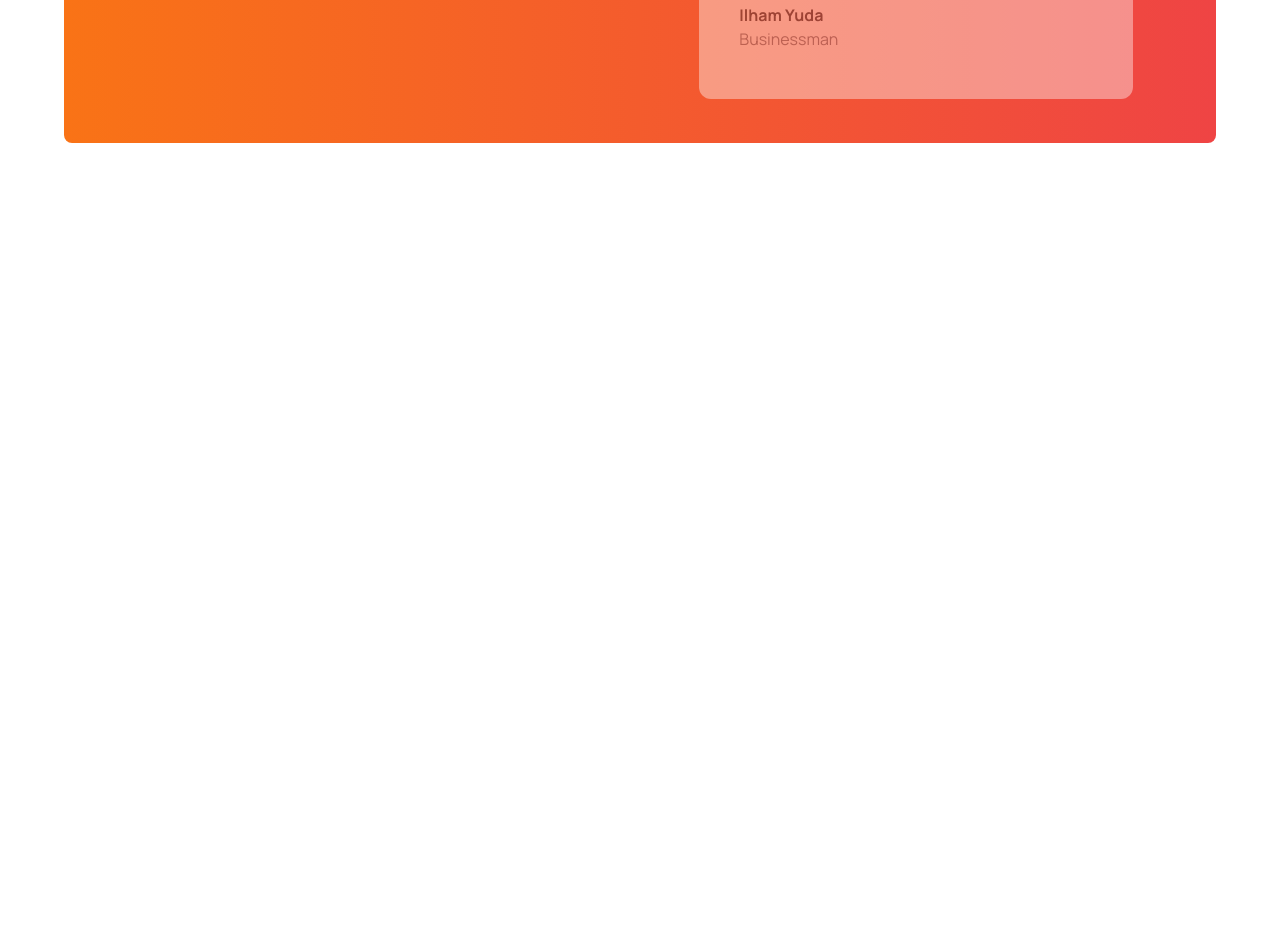
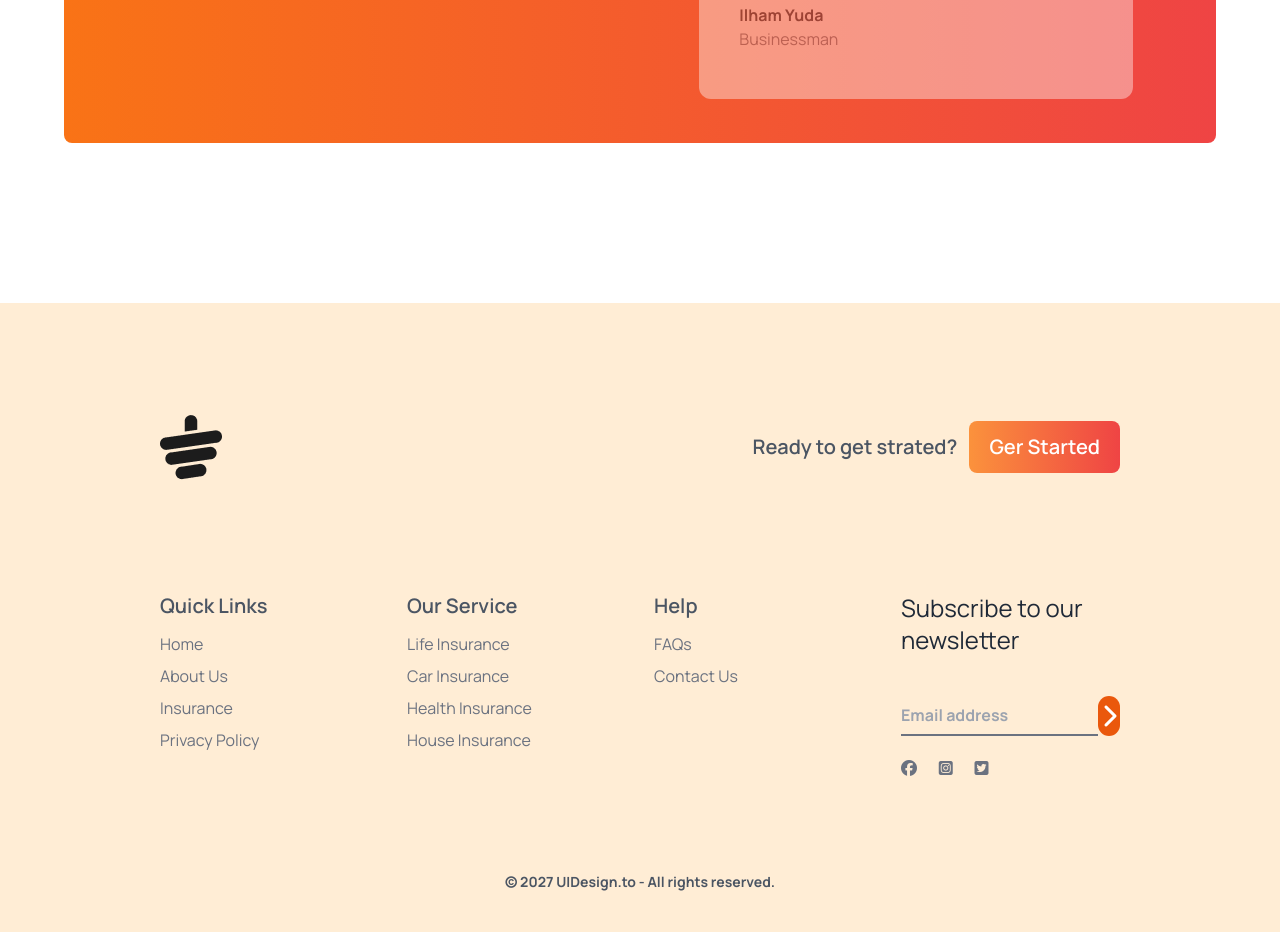
Before and after one commit to subroto123-web/subroto-tea-house-tailwind, a plain HTML site: page index.html in a window 1280 px wide. Shown: the part 2577-3509 px from the top of the page. Before the commit the page ends 2880 px from the top, so only its background shows below. Drawn offline with nearby package versions, Linux system fonts and the light colour scheme.

Commit message:
added footer section.

```diff
--- a/index.html
+++ b/index.html
@@ -158,27 +158,33 @@
             <div class="space-y-11 relative ">
                 <!-- white review -->
                 <div class="bg-white   rounded-xl w-5/6 mx-auto absolute z-10 top-44 right-36">
-                    <div class="absolute -top-8 -left-5 bg-white p-1.5 rounded-full"><img src="./images/client.png" alt=""></div>
+                    <div class="absolute -top-8 -left-5 bg-white p-1.5 rounded-full"><img src="./images/client.png"
+                            alt=""></div>
                     <div class="px-10 py-12">
-                        <p class="text-gray-500">We are providing the best and suitable home insurance services for the people who are interested to treatment</p><br>
+                        <p class="text-gray-500">We are providing the best and suitable home insurance services for the
+                            people who are interested to treatment</p><br>
                         <h4 class="text-gray-800 font-bold">Ilham Yuda</h4>
                         <p class="text-gray-500">Businessman</p>
                     </div>
                 </div>
                 <!-- top review -->
                 <div class="bg-white  rounded-xl relative lg:w-5/6 md:3/4 mx-auto opacity-40">
-                    <div class="absolute -top-8 -left-5 bg-white p-1.5 rounded-full"><img src="./images/client.png" alt=""></div>
+                    <div class="absolute -top-8 -left-5 bg-white p-1.5 rounded-full"><img src="./images/client.png"
+                            alt=""></div>
                     <div class="px-10 py-12">
-                        <p class="text-gray-500">We are providing the best and suitable home insurance services for the people who are interested to treatment</p><br>
+                        <p class="text-gray-500">We are providing the best and suitable home insurance services for the
+                            people who are interested to treatment</p><br>
                         <h4 class="text-gray-800 font-bold">Ilham Yuda</h4>
                         <p class="text-gray-500">Businessman</p>
                     </div>
                 </div>
                 <!-- bottom review -->
                 <div class="bg-white   rounded-xl relative w-5/6 mx-auto opacity-40">
-                    <div class="absolute -top-8 -left-5 bg-white p-1.5 rounded-full"><img src="./images/client.png" alt=""></div>
+                    <div class="absolute -top-8 -left-5 bg-white p-1.5 rounded-full"><img src="./images/client.png"
+                            alt=""></div>
                     <div class="px-10 py-12">
-                        <p class="text-gray-500">We are providing the best and suitable home insurance services for the people who are interested to treatment</p><br>
+                        <p class="text-gray-500">We are providing the best and suitable home insurance services for the
+                            people who are interested to treatment</p><br>
                         <h4 class="text-gray-800 font-bold">Ilham Yuda</h4>
                         <p class="text-gray-500">Businessman</p>
                     </div>
@@ -186,7 +192,87 @@
             </div>
         </section>
 
+
+
     </main>
+    <!-- footer section -->
+    <footer class=" bg-orange-100 flex  justify-center text-gray-500 mx-auto">
+
+        <div class="w-3/4 my-10 lg:mt-28  md:mt-20">
+            <!-- icon -->
+            <div class="mx-auto flex justify-between items-center">
+                <img src="./images/cup.png" alt="">
+                <div class="flex inline-flex items-center gap-3">
+                    <h2 class="text-xl font-semibold text-gray-600">Ready to get strated?</h2>
+                    <button
+                        class="text-white text-xl font-semibold bg-gradient-to-r from-orange-400 to-red-500  px-5 py-3 rounded-lg">Ger
+                        Started</button>
+                </div>
+            </div>
+            <!-- grid -->
+            <div class="grid grid-cols-1 md:grid-cols-2 lg:grid-cols-4 gap-7 mt-28">
+                <!-- grid 1 -->
+                <div class="space-y-3">
+                    <h2 class="text-xl font-semibold text-gray-600 hover:text-orange-700">Quick <a href="#">Links</a>
+                    </h2>
+                    <ul class="space-y-2">
+                        <li class="hover:text-orange-600">Home
+                        </li>
+                        <li class="hover:text-orange-600">About Us
+                        </li>
+                        <li class="hover:text-orange-600">Insurance
+                        </li>
+                        <li class="hover:text-orange-600">Privacy Policy
+                        </li>
+                    </ul>
+                </div>
+                <!-- grid 2 -->
+                <div class="space-y-3">
+                    <h2 class="text-xl font-semibold text-gray-600 hover:text-orange-700">Our Service</h2>
+                    <ul class="space-y-2">
+                        <li class="hover:text-orange-600">Life Insurance
+                        </li>
+                        <li class="hover:text-orange-600">Car Insurance
+                        </li>
+                        <li class="hover:text-orange-600">Health Insurance
+                        </li>
+                        <li class="hover:text-orange-600">House Insurance
+                        </li>
+                    </ul>
+                </div>
+                <!-- grid 3 -->
+                <div class="space-y-3">
+                    <h2 class="text-xl font-semibold text-gray-600 hover:text-orange-700">Help</h2>
+                    <ul class="space-y-2">
+                        <li class="hover:text-orange-600">FAQs
+                        </li>
+                        <li class="hover:text-orange-600">Contact Us
+                        </li>
+                    </ul>
+                </div>
+                <!-- grid  4 -->
+                <div class="flex flex-col">
+                    <h1 class="text-2xl text-gray-800 mb-10 gap-10  hover:text-orange-700">Subscribe to our newsletter</h1>
+                    <div class=" flex ">
+                        <input class="bg-transparent  text-black font-bold border-b-2 border-gray-500" placeholder="Email address" type="text">
+                        <i class="fa-solid fa-chevron-right bg-orange-600 w-10 h-10  text-white rounded-full text-2xl flex  justify-center items-center"></i>
+                    </div>
+                    <div class="flex justify-between mt-6  mb-8 w-2/5  ">
+                        <i class="fa-brands fa-facebook"></i>
+                        <i class="fa-brands fa-square-instagram"></i>
+                        <i class="fa-brands fa-square-twitter"></i>
+                    </div>
+                </div>
+            </div>
+            <div class="">
+                <p class="text-center text-sm font-bold text-gray-600 mt-10 pt-6">
+                    © 2027 UIDesign.to - All rights reserved.
+                </p>
+            </div>
+        </div>
+
+    </footer>
+
 </body>
 
 </html>
```
